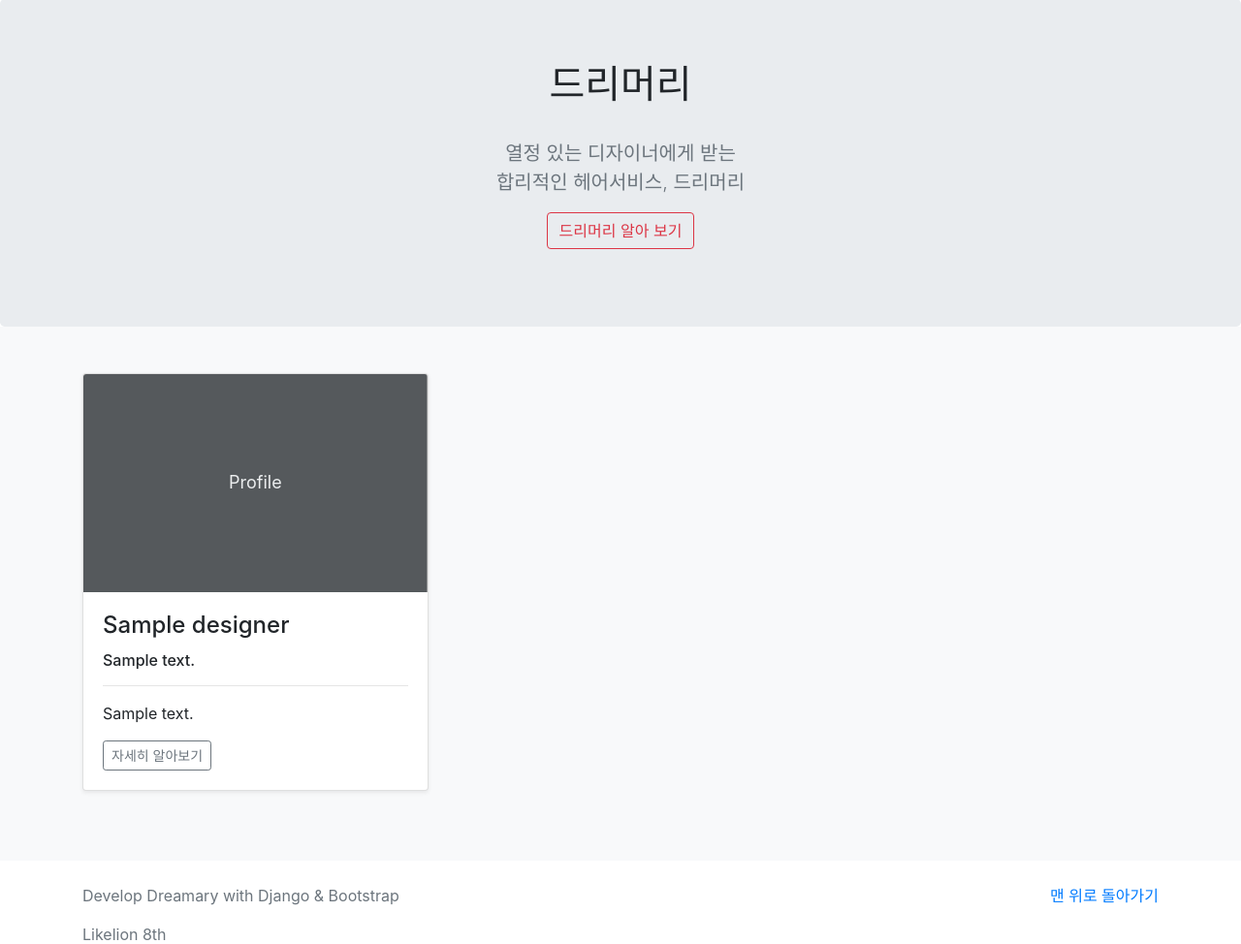
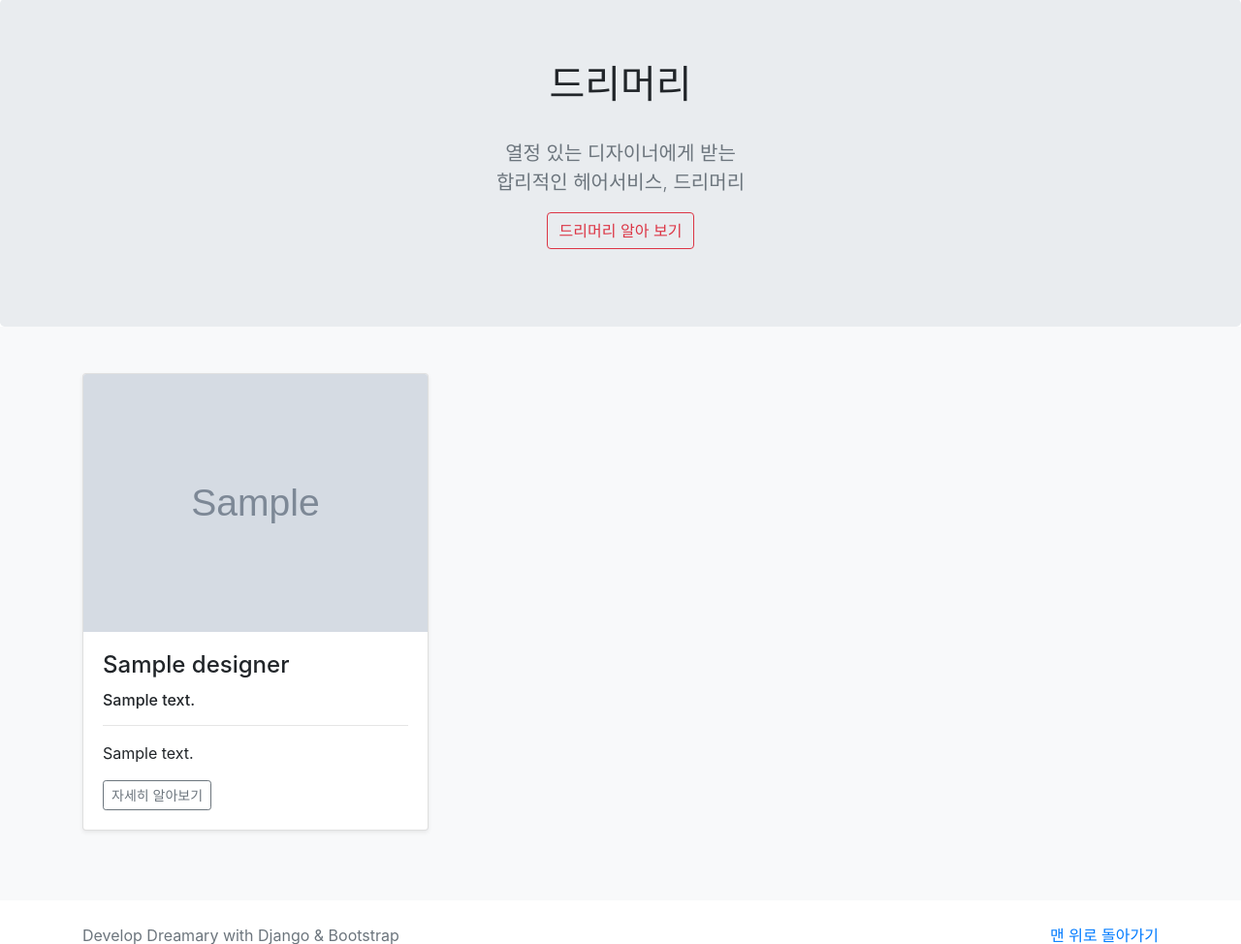
Before and after one commit to bini0519/likelion, a Django app: page / in a window 1280 px wide. Shown: the part 67-1041 px from the top of the page at 97% size. Run offline with Django 3.2, Linux system fonts and the light colour scheme; tables that the repository leaves empty hold one stand-in row (values such as "Sample post"); grey boxes marked "Sample" are stand-in pictures; some libraries are stand-ins or nearby versions.

Commit message:
실습성공

```diff
--- a/djangoproject/wordcount/templates/home.html
+++ b/djangoproject/wordcount/templates/home.html
@@ -22,8 +22,8 @@
       <div class="card mb-4 shadow-sm">
         <!-- Image -->
         <a href="{% url 'detail' designer.id %}">
-          {% if designer.images %}
-          <img src="{{ designer.images.url }}" class="card-img-top" alt="Designer_Image">
+          {% if designer.image %}
+          <img src="{{ designer.image.url }}" class="card-img-top" alt="Designer_Image">
           {% else %}
           <svg class="bd-placeholder-img card-img-top" width="100%" height="225" xmlns="http://www.w3.org/2000/svg"
             preserveAspectRatio="xMidYMid slice" focusable="false" role="img" aria-label="Placeholder: Thumbnail">
--- a/djangoproject/wordcount/views.py
+++ b/djangoproject/wordcount/views.py
@@ -16,7 +16,7 @@ def introduce(request):
 
 def new(request):
     return render(request, 'new.html')
-    return redirect('home')
+
 
 def create(request):
     if request.method == 'POST':
```
